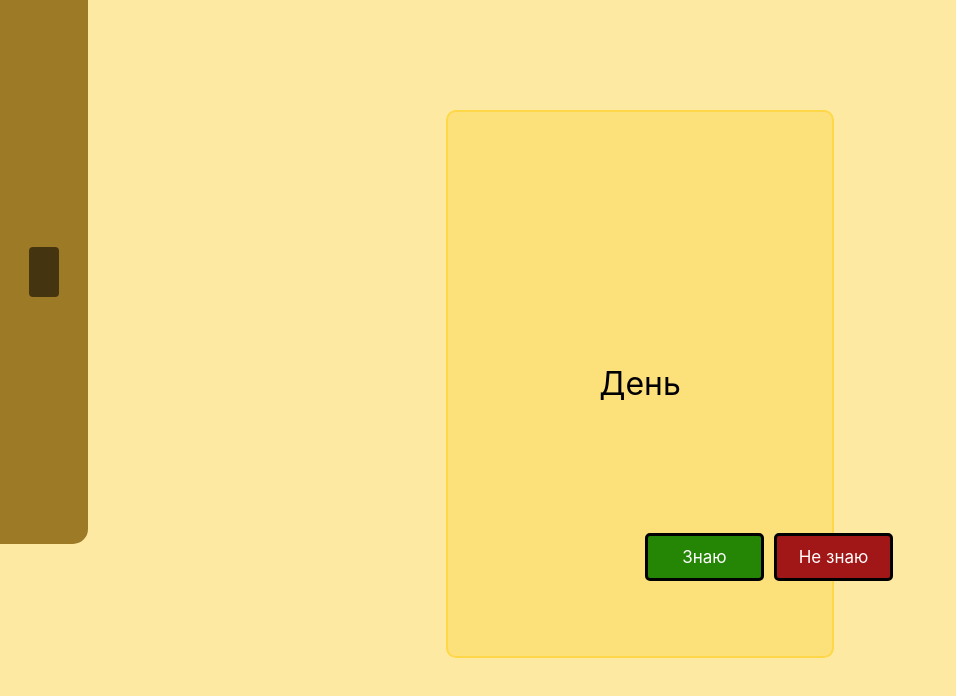
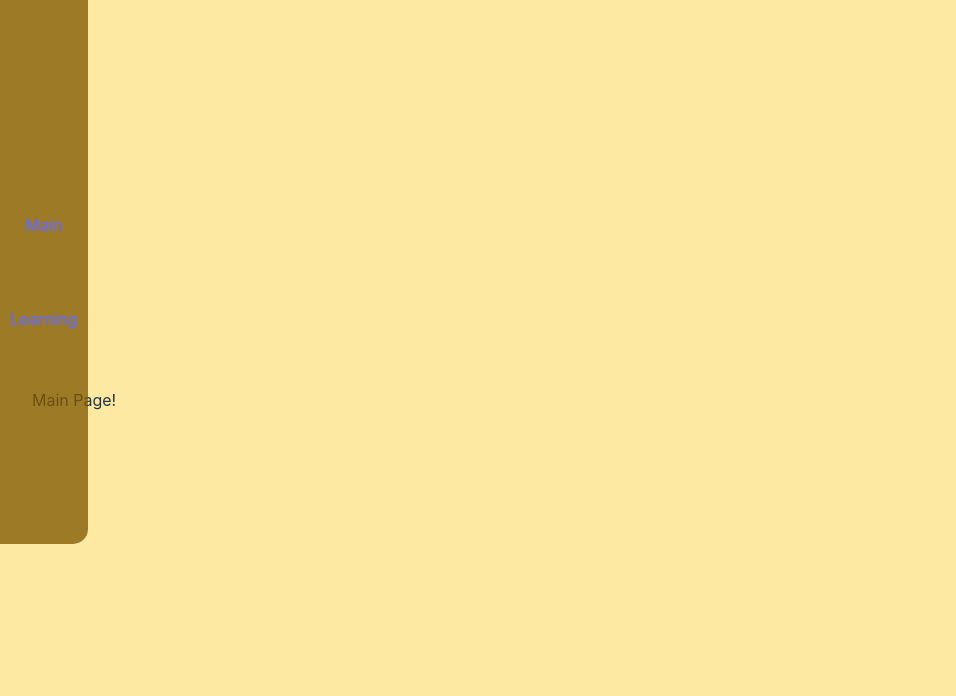
Before and after one commit to ttemuchin/TL_practice, a React (Vite) app in the folder learning-words-app/: page / in a window 1280 px wide. Shown: the top 696 px of the page, without its empty margins (0-956 px from the left). Built offline with nearby package versions, Linux system fonts and the light colour scheme.

Commit message:
basic routing, lets try redirect

```diff
--- a/learning-words-app/src/App.tsx
+++ b/learning-words-app/src/App.tsx
@@ -1,6 +1,9 @@
 //import tglogo from "./assets/Telegram_logo.svg";
 import "./App.css";
-import LearningProcess from "./Components/LearningProcess";
+import { Routes, Route } from "react-router-dom";
+import LearningProcess from "./Components/Pages/LearningProcess";
+import MainPage from "./Components/Pages/MainPage";
+import NotFoundPage from "./Components/Pages/NotFoundPage";
 import Menu from "./Components/Menu";
 import { GroupOfCards } from "./types/GroupOfCards/GroupOfCards";
 
@@ -22,9 +25,14 @@ function App() {
         <img src={tglogo} className="logo" alt="telegram logo" />
       </a> */}
       <Menu></Menu>
-      <div>
+      <Routes>
+        <Route path="/" element={<MainPage />} />
+        <Route path="/learn" element={<LearningProcess cards={group1.cards} />} />
+        <Route path="*" element={<NotFoundPage />} />
+      </Routes>
+      {/* <div>
         <LearningProcess cards={group1.cards}></LearningProcess>
-      </div>
+      </div> */}
     </>
   );
 }
--- a/learning-words-app/src/Components/Menu.tsx
+++ b/learning-words-app/src/Components/Menu.tsx
@@ -1,10 +1,13 @@
+import { Link } from "react-router-dom";
 import "./Menu.scss";
 
 const Menu = () => {
   return (
     <div className="menu">
       <div className="menu-items">
-        <a href="#item1" className="menu-item"></a>
+        <Link to="/">Main</Link>
+        <Link to="/learn">Learning</Link>
+        {/* <a href="#item1" className="menu-item"></a> */}
         {/* <a href="#item2" className="menu-item"></a>
         <a href="#item3" className="menu-item"></a> */}
       </div>
--- a/learning-words-app/src/Components/LearningProcess.tsx
+++ b/learning-words-app/src/Components/Pages/LearningProcess.tsx
@@ -1,7 +1,7 @@
 import React, { useState } from "react";
-import Card from "./Card";
-import { Card as CardType } from "../types/Card/Card";
-import { LearningProcess as LP } from "../types/LearningProcess/LearningProcess";
+import Card from "../Card/Card";
+import { Card as CardType } from "../../types/Card/Card";
+import { LearningProcess as LP } from "../../types/LearningProcess/LearningProcess";
 import "./LearningProcess.scss";
 
 const LearningProcess: React.FC<{ cards: CardType[] }> = ({ cards }) => {
--- /dev/null
+++ b/learning-words-app/src/Components/Pages/MainPage.tsx
@@ -0,0 +1,5 @@
+const MainPage: React.FC = () => {
+  return <div>Main Page!</div>;
+};
+
+export default MainPage;
--- /dev/null
+++ b/learning-words-app/src/Components/Pages/NotFoundPage.tsx
@@ -0,0 +1,5 @@
+const NotFoundPage: React.FC = () => {
+  return <div>not found</div>;
+};
+
+export default NotFoundPage;
--- a/learning-words-app/src/main.tsx
+++ b/learning-words-app/src/main.tsx
@@ -1,11 +1,14 @@
 /*eslint-disable @typescript-eslint/no-non-null-assertion */
 import { StrictMode } from "react";
 import { createRoot } from "react-dom/client";
+import { BrowserRouter } from "react-router-dom";
 import App from "./App.tsx";
 import "./index.css";
 
 createRoot(document.getElementById("root")!).render(
   <StrictMode>
-    <App />
+    <BrowserRouter>
+      <App />
+    </BrowserRouter>
   </StrictMode>,
 );
```
Also changed, not shown: learning-words-app/src/Components/Card/Card.tsx (renamed from learning-words-app/src/Components/Card.tsx, +1 -7 lines), learning-words-app/src/Components/Card/Card.scss (renamed from learning-words-app/src/Components/Card.scss), learning-words-app/src/Components/Pages/LearningProcess.scss (renamed from learning-words-app/src/Components/LearningProcess.scss).
